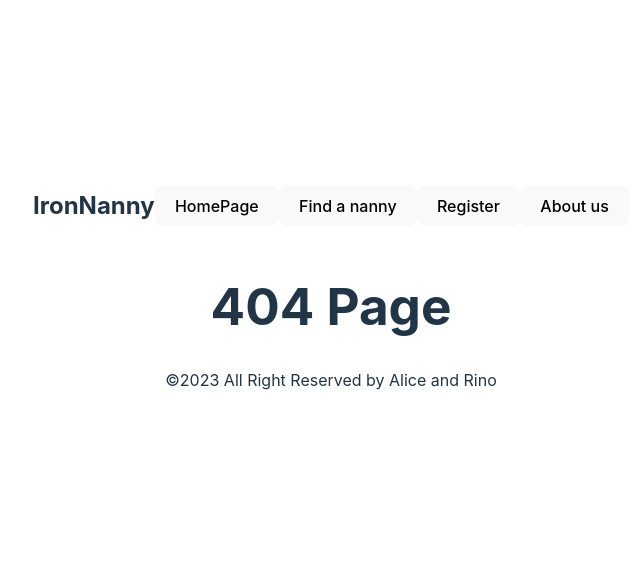
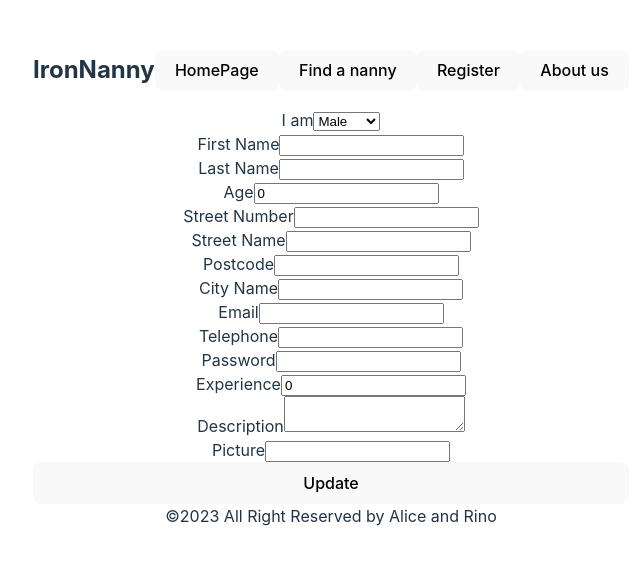
Before and after one commit to Rin-o/M2-Project-Frontend, a React (Vite) app: page /babysitters/1/update in a window 1280 px wide. Before the commit this address had no page. Shown: the part 120-684 px from the top of the page, without its empty margins (309-949 px from the left). Built offline with nearby package versions, Linux system fonts and the light colour scheme; no server answers.

Commit message:
few changes

```diff
--- a/src/App.jsx
+++ b/src/App.jsx
@@ -18,7 +18,7 @@ function App() {
       <Route path='/babysitters' element={<AllBabysittersPage />}></Route>
       <Route path='/babysitters/:babysitterId' element={<BabysitterDetailsPage />}></Route>
       <Route path='/babysitters/new' element={<AddBabysitterPage />}></Route>
-      <Route path='/update/:babysitterId' element={<UpdatePage />}></Route>
+      <Route path='/babysitters/:babysitterId/update' element={<UpdatePage />}></Route>
       <Route path='/aboutus' element={<AboutUsPage />}></Route>
 
       <Route path='*' element={<h1>404 Page</h1>}></Route>
--- a/src/pages/AddBabysitterPage.jsx
+++ b/src/pages/AddBabysitterPage.jsx
@@ -10,9 +10,9 @@ const AddBabysitterPage = ({ isUpdate, babysitter }) => {
   const [lastName, setLastName] = useState('')
   const [age, setAge] = useState(0)
   const [streetName, setStreetName] = useState('')
-  const [streetNumber, setStreetNumber] = useState(0)
+  const [streetNumber, setStreetNumber] = useState('')
   const [cityName, setCityName] = useState('')
-  const [postcode, setPostcode] = useState(0)
+  const [postcode, setPostcode] = useState('')
   const [email, setEmail] = useState('')
   const [phone, setPhone] = useState('')
   const [password, setPassword] = useState('')
--- a/src/pages/BabysitterDetailsPage.jsx
+++ b/src/pages/BabysitterDetailsPage.jsx
@@ -70,7 +70,9 @@ const BabysitterDetailsPage = () => {
             </div>
           </div>
           <button type='button'>Send an email</button>
-          <Link to={`/update/${babysitter.id}`}>Update</Link>
+          <Link to={`/babysitters/${babysitter.id}/update`}>
+            <button type='button'>Update</button>
+          </Link>
           <button type='button' onClick={()=>{handleDelete(babysitter.id)}}>Delete</button>
         </>
     );
--- a/src/pages/UpdatePage.jsx
+++ b/src/pages/UpdatePage.jsx
@@ -12,9 +12,9 @@ const UpdatePage = () => {
     const [lastName, setLastName] = useState('')
     const [age, setAge] = useState(0)
     const [streetName, setStreetName] = useState('')
-    const [streetNumber, setStreetNumber] = useState(0)
+    const [streetNumber, setStreetNumber] = useState('')
     const [cityName, setCityName] = useState('')
-    const [postcode, setPostcode] = useState(0)
+    const [postcode, setPostcode] = useState('')
     const [email, setEmail] = useState('')
     const [phone, setPhone] = useState('')
     const [password, setPassword] = useState('')
```
